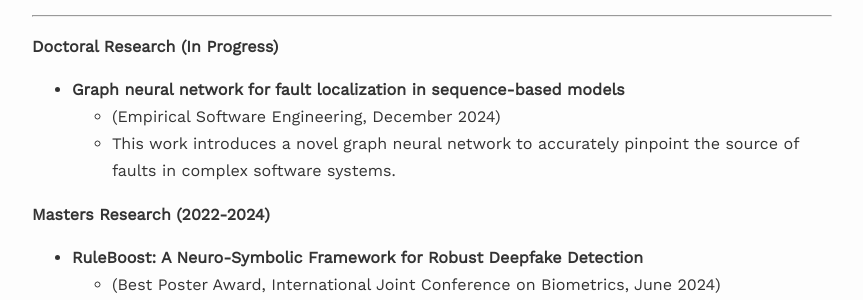
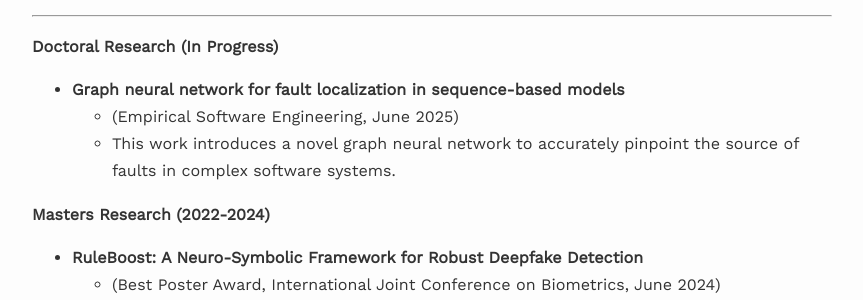
Before and after one commit to anasrz-alt/anasrz-alt.github.io, a Jekyll site: the page built from index.md, in a window 1280 px wide. Shown: the part 555-855 px from the top of the page, without its empty margins (208-1071 px from the left). Built offline with Jekyll 4.4.1, drawn with Linux system fonts in a browser that asks for light colours; nearby versions of some CDN libraries; a script that is not in the unit is left out.

Commit message:
fix date

```diff
--- a/index.md
+++ b/index.md
@@ -20,7 +20,7 @@ Outside of work, I enjoy reading 📚, playing badminton 🏸 and ping pong 🏓
 **Doctoral Research (In Progress)**
 
 * **Graph neural network for fault localization in sequence-based models**
-    * (Empirical Software Engineering, December 2024)
+    * (Empirical Software Engineering, June 2025)
     * This work introduces a novel graph neural network to accurately pinpoint the source of faults in complex software systems.
 
 **Masters Research (2022-2024)**
```
